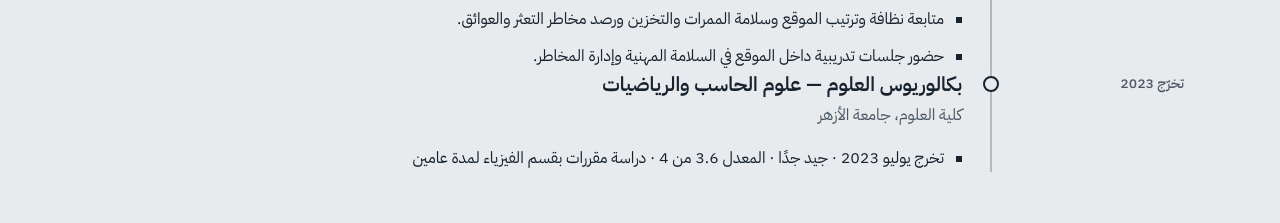
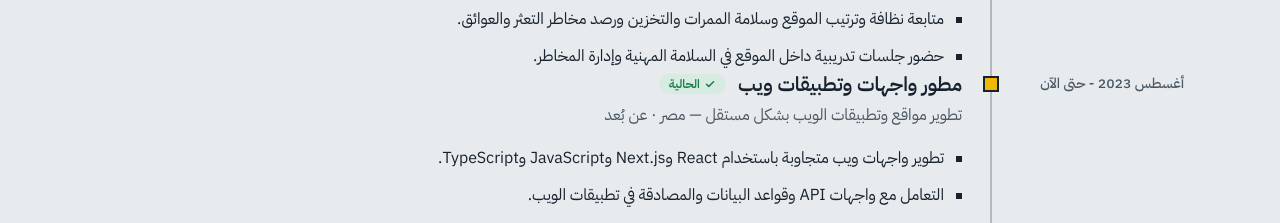
Before and after one commit to AbdulrahmanHabiba/hse-portfolio, a Next.js app: page /ar/journey in a window 1280 px wide. Shown: the part 722-945 px from the top of the page. Built offline with nearby package versions, Linux system fonts and the light colour scheme; no server answers.

Commit message:
Update CV link, English default, programming timeline and resilient content

```diff
--- a/src/features/portfolio/cv-content.ts
+++ b/src/features/portfolio/cv-content.ts
@@ -18,7 +18,7 @@ export const cvProfile = {
   email: "abdulrahmanhabibh@gmail.com",
   phone: "+201113951795",
   linkedin: "https://linkedin.com/in/abdulrahman-hasan-habiba",
-  cvUrl: "",
+  cvUrl: "https://drive.google.com/file/d/1BHXfHaFG1TsC897kc8iIiXsy4aKoPLWf/view?usp=sharing",
 };
 export const cvExperience = [{
   companyEn: "Global Company for General Contracting, Engineering Services & Scaffolding",
@@ -51,6 +51,17 @@ export const cvExperience = [{
     "حضور جلسات تدريبية داخل الموقع في السلامة المهنية وإدارة المخاطر."
   ]
 }];
+// Programming experience follows graduation and ends before the HSE position.
+cvExperience.push({
+  companyEn: "Independent Web Development", companyAr: "تطوير مواقع وتطبيقات الويب بشكل مستقل",
+  roleEn: "Frontend / Full-Stack Web Developer", roleAr: "مطور واجهات وتطبيقات ويب",
+  locationEn: "Egypt · Remote", locationAr: "مصر · عن بُعد",
+  startDate: new Date("2023-08-01T00:00:00.000Z"),
+  endDate: new Date("2025-11-01T00:00:00.000Z"),
+  sortOrder: 1,
+  highlightsEn: ["Built responsive web interfaces with React, Next.js, JavaScript and TypeScript.", "Worked with APIs, databases and authentication in web application projects.", "Created portfolio, ordering and e-commerce applications."],
+  highlightsAr: ["تطوير واجهات ويب متجاوبة باستخدام React وNext.js وJavaScript وTypeScript.", "التعامل مع واجهات API وقواعد البيانات والمصادقة في تطبيقات الويب.", "تنفيذ مشاريع بورتفوليو وطلب الطعام والتجارة الإلكترونية."]
+});
 export const cvCertifications = [
   { nameEn: "IOSH Managing Safely (UK)", nameAr: "IOSH إدارة السلامة بأمان (المملكة المتحدة)", issuerEn: "IOSH; HSE Professional — Trainer: Eng. Abdelrahman Adel", issuerAr: "IOSH؛ HSE Professional — المدرب: م. عبد الرحمن عادل" },
   { nameEn: "ISO 45001:2018 Internal Auditor — Training Attended", nameAr: "ISO 45001:2018 مراجع داخلي — حضور تدريب", issuerEn: "EasyT — Eng. Hossam Mostafa Eid", issuerAr: "EasyT — م. حسام مصطفى عيد" },
@@ -75,5 +86,5 @@ export const cvSkillGroups = [
   { titleEn: "Site safety and risk awareness", titleAr: "السلامة الميدانية والوعي بالمخاطر", itemsEn: ["Hazard identification and risk assessment reviews", "Scaffolding and work-at-height safety monitoring", "Safe access, housekeeping and material storage", "Visual checks of tools and equipment"], itemsAr: ["تحديد الأخطار والمشاركة في مراجعة تقييم المخاطر", "متابعة سلامة السقالات والعمل على ارتفاع", "سلامة الممرات وترتيب الموقع وتخزين المواد", "الفحص البصري للأدوات والمعدات"] },
   { titleEn: "Communication and training", titleAr: "التواصل والتدريب", itemsEn: ["Daily toolbox talks", "Communicating controls to workers and supervisors", "Following up on unsafe conditions", "Fire safety, first aid and emergency preparedness training"], itemsAr: ["محاضرات السلامة اليومية", "التواصل مع العمال والمشرفين بشأن إجراءات التحكم", "متابعة الحالات غير الآمنة", "التدريب على مكافحة الحريق والإسعافات والطوارئ"] },
   { titleEn: "Computer applications", titleAr: "تطبيقات الحاسب", itemsEn: ["Microsoft Excel", "Microsoft Word and PowerPoint", "Spreadsheets, documentation and site reporting"], itemsAr: ["مايكروسوفت إكسل", "مايكروسوفت وورد وباوربوينت", "الجداول الإلكترونية والتوثيق وتقارير الموقع"] },
-  { titleEn: "Technical foundation and languages", titleAr: "الخلفية التقنية واللغات", itemsEn: ["Bachelor of Science: Computer Science and Mathematics", "Python and JavaScript", "University-level physics and basic electrical principles", "Arabic: Native · English: B1 · German: A1 learner"], itemsAr: ["بكالوريوس العلوم: علوم الحاسب والرياضيات", "Python وJavaScript", "فيزياء جامعية وأساسيات الكهرباء", "العربية: اللغة الأم · الإنجليزية: B1 · الألمانية: متعلم A1"] }
+  { titleEn: "Technical foundation and languages", titleAr: "الخلفية التقنية واللغات", itemsEn: ["Bachelor of Science: Computer Science and Mathematics", "Python, JavaScript and TypeScript", "React and Next.js web development", "University-level physics and basic electrical principles", "Arabic: Native", "English: B1", "German: A1 learner"], itemsAr: ["بكالوريوس العلوم: علوم الحاسب والرياضيات", "Python وJavaScript وTypeScript", "تطوير الويب باستخدام React وNext.js", "فيزياء جامعية وأساسيات الكهرباء", "العربية: اللغة الأم", "الإنجليزية: B1", "الألمانية: متعلم A1"] }
 ].map((g, sortOrder) => ({ ...g, sortOrder }));
```
